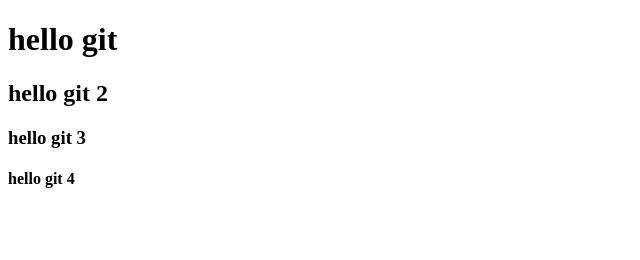
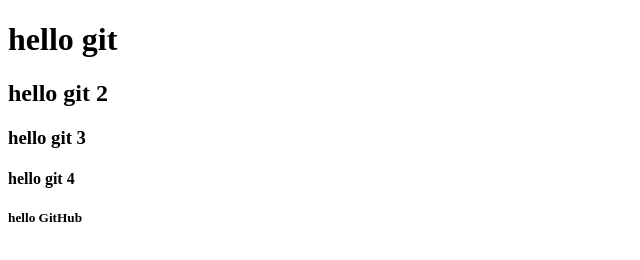
Before and after one commit to TimoninVM/git_test, a plain HTML site: page index.html in a window 1280 px wide. Shown: the full height of the page, 0-640 px from the left. Drawn offline with Linux system fonts and the light colour scheme.

Commit message:
h5 was added

```diff
--- a/index.html
+++ b/index.html
@@ -9,5 +9,6 @@
 	<h2>hello git 2</h2>
 	<h3>hello git 3</h3>
 	<h4>hello git 4</h4>
+	<h5>hello GitHub</h5>
 </body>
 </html>
```
